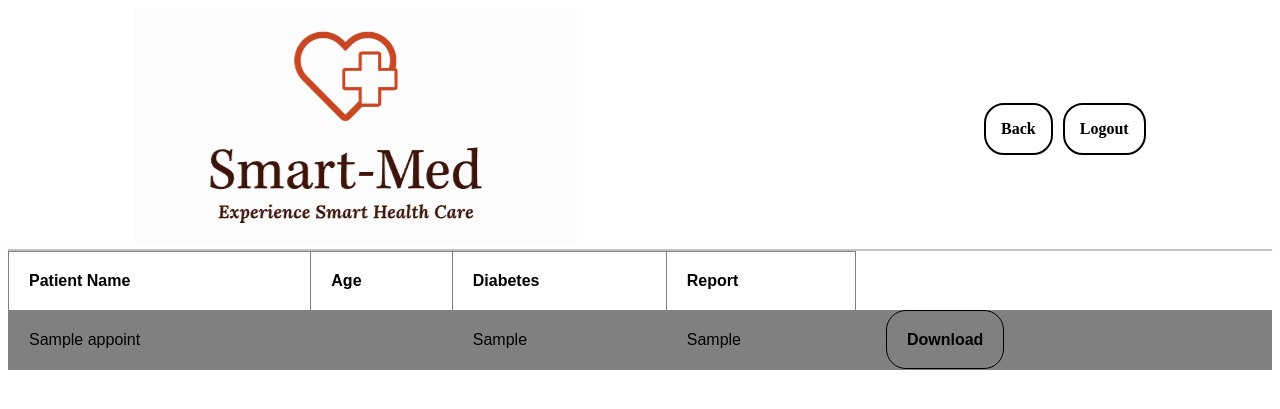
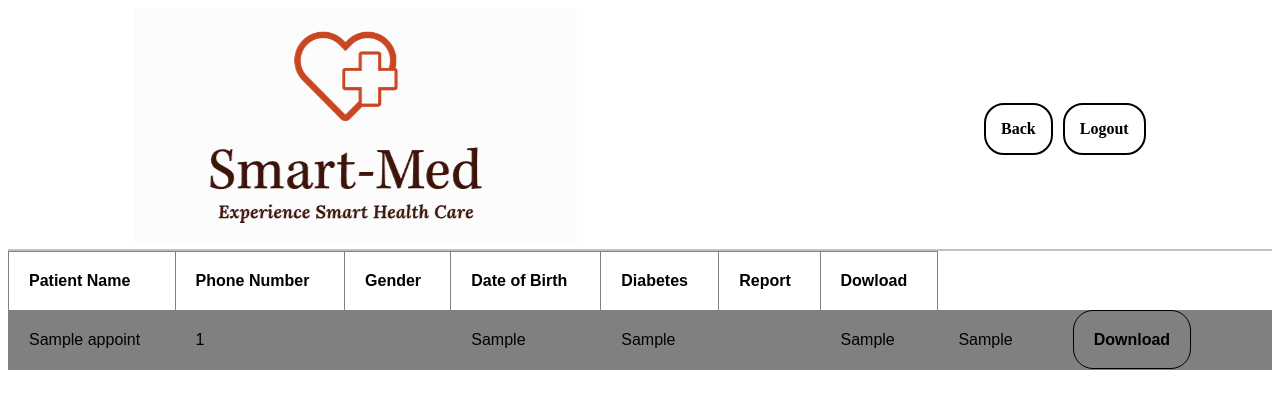
Before and after one commit to Duddu-Hriday/Devilopers-PARSEC-3.0-, a PHP site: page /patients.php in a window 1280 px wide. Shown: the top 409 px of the page. Run offline with PHP 8.4, Linux system fonts and the light colour scheme; the visitor is signed in with stand-in values (Sample User, id 1); tables that the repository leaves empty hold one stand-in row (values such as "Sample post"); data that the repository does not hold is empty.

Commit message:
Update patients.php

```diff
--- a/patients.php
+++ b/patients.php
@@ -64,10 +64,10 @@ $conn = new mysqli($servername, $username, $password,$db);
 $sql="SELECT * FROM appoint ";
 $result=mysqli_query($conn,$sql);
 if( $row = $result->num_rows > 0)
-{   echo "<table><tr><th>Patient Name</th><th>Age</th><th>Diabetes</th><th>Report</th></th></tr>";
+{   echo "<table><tr><th>Patient Name</th><th>Phone Number</th><th>Gender</th><th>Date of Birth</th><th>Diabetes</th><th>Report</th><th>Dowload</th></tr>";
     while($row = $result->fetch_assoc())
     {
-        echo "<tr><td>".$row['name']."</td><td>".$row['age']."</td><td>".$row['diabetes']."</td><td>".$row['report']."</td><td><a class='main' href='images/".$row['report']."'>Download</a></td></tr>";
+        echo "<tr><td>".$row['name']."</td><td>".$row['pnumber']."</td><td>"."</td><td>".$row['gender']."</td><td>".$row['dob']."</td><td>"."</td><td>".$row['diabetes']."</td><td>".$row['report']."</td><td><a class='main' href='images/".$row['report']."'>Download</a></td></tr>";
     }
 }
 }
```
